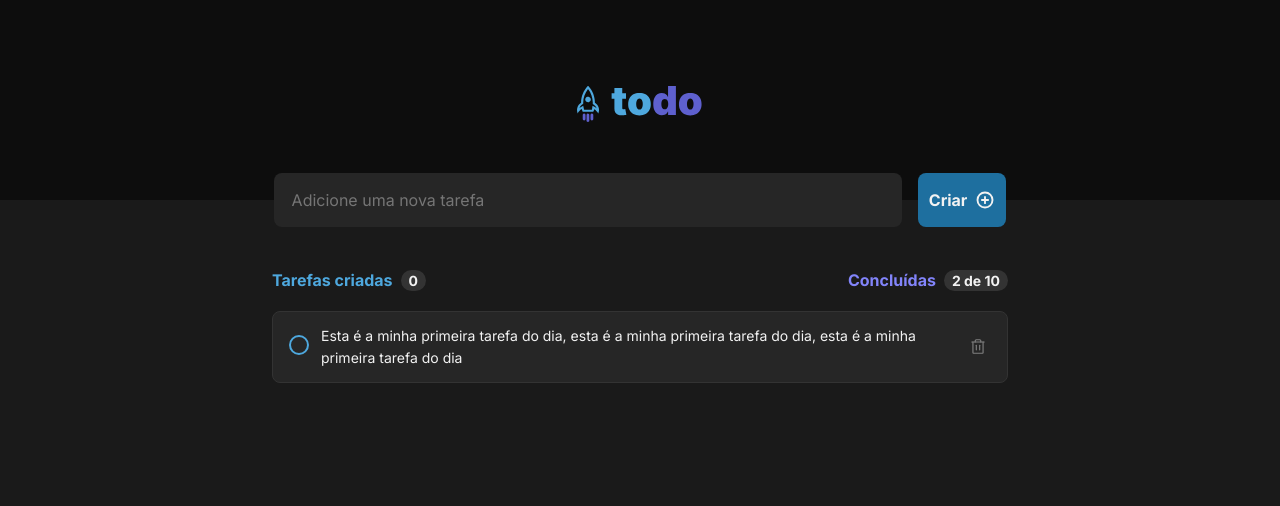
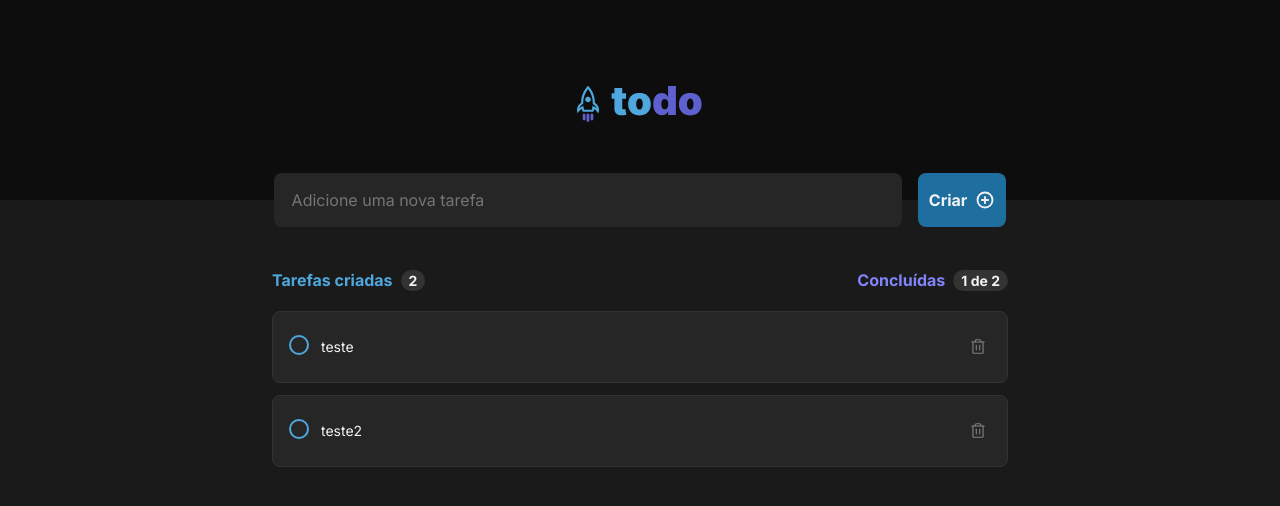
Before and after one commit to thayna-bezerra/to-do_list, a React (Vite) app: page / in a window 1280 px wide. Shown: the top 506 px of the page. Built offline with nearby package versions, Linux system fonts and the light colour scheme.

Commit message:
mapping tasks

```diff
--- a/src/App.tsx
+++ b/src/App.tsx
@@ -1,13 +1,34 @@
+import { useState } from 'react';
 import { Header } from './components/header';
+import { Task } from './components/task';
 import { Tasks } from './components/tasks';
 
 import './global.css';
 
+export interface TaskProps {
+  id: string;
+  title: string;
+  isCompleted: boolean;
+}
+
 export function App() {
+  const [tasks, setTasks] = useState([
+    {
+      id: "T1",
+      title: "teste",
+      isCompleted: true,
+    },
+    {
+      id: "T2",
+      title: "teste2",
+      isCompleted: false,
+    }
+  ]);
+
   return (
     <div>
       <Header />
-      <Tasks/>
+      <Tasks tasks={tasks}/>
     </div>
   )
 }
--- /dev/null
+++ b/src/components/task/Task.module.css
@@ -0,0 +1,75 @@
+.task {
+  width: 46rem;
+  height: 4.5rem;
+  background: var(--gray-500);
+  color: var(--gray-100);
+  border-radius: 8px;
+  border: 0.5px solid var(--gray-400);
+
+  margin: 12px auto;
+  display: flex;
+  align-items: center;
+  padding-left: 16px;
+  padding-right: 16px;
+}
+
+.taskContent {
+  font-size: 14px;
+  width: 632px;
+  margin: auto;
+  line-height: 22px;
+}
+
+.task button {
+  display: flex;
+  justify-content: center;
+  align-items: center;
+  width: 26px;
+  height: 26px;
+
+  background: transparent;
+  color: var(--gray-300);
+  cursor: pointer;
+  border: none;
+  border-radius: 4px;
+}
+
+.task button:hover {
+  color: var(--red-danger);
+  background: var(--gray-400);
+}
+
+input[type=checkbox] {
+  appearance: none;
+  border-radius: 50%;
+  width: 20px;
+  height: 20px;
+  border: 2px solid var(--blue);
+  outline: none;
+}
+
+input[type=checkbox]:checked {
+  background-color: var(--purple-dark);
+  border-color: var(--purple-dark);
+}
+
+input[type=checkbox]:checked::before {
+  content: "";
+  display: block;
+  width: 13px;
+  height: 13px;
+  background-image: url(../../assets/check.svg);
+  background-size: 13px;
+  background-repeat: no-repeat;
+  background-position: center;
+  position: relative;
+  top: 50%;
+  left: 50%;
+  transform: translate(-50%, -50%);
+}
+
+.isChecked {
+  color: var(--gray-300);
+  text-decoration: line-through;
+  border: none;
+}
--- /dev/null
+++ b/src/components/task/index.tsx
@@ -0,0 +1,29 @@
+import { Trash } from 'phosphor-react'
+import { TaskProps } from '../../App'
+import styles from './Task.module.css'
+
+interface Props {
+  task: TaskProps;
+}
+
+export function Task({ task }: Props) {
+  return (
+    /*<div className={styles.emptyList}>
+      <hr/>
+      <Notepad size={80} color="#333333" weight='light' />
+      <p><strong>Você ainda não tem tarefas cadastradas</strong> <br /> Crie tarefas e organize seus itens a fazer</p>
+    </div>*/
+    <div className={styles.task}>
+      <div className={styles.taskCheckbox}>
+        <input type="checkbox" />
+      </div>
+      <div className={styles.taskContent}>
+        <p>{task.title}</p>
+      </div>
+
+      <button>
+        <Trash size={18} />
+      </button>
+    </div>
+  )
+}
--- a/src/components/tasks/Tasks.module.css
+++ b/src/components/tasks/Tasks.module.css
@@ -1,79 +1,3 @@
-.task {
-  width: 46rem;
-  height: 4.5rem;
-  background: var(--gray-500);
-  color: var(--gray-100);
-  border-radius: 8px;
-  border: 0.5px solid var(--gray-400);
-
-  margin: 12px auto;
-  display: flex;
-  align-items: center;
-  padding-left: 16px;
-  padding-right: 16px;
-}
-
-.taskContent {
-  font-size: 14px;
-  width: 632px;
-  margin: auto;
-  line-height: 22px;
-}
-
-.task button {
-  display: flex;
-  justify-content: center;
-  align-items: center;
-  width: 26px;
-  height: 26px;
-
-  background: transparent;
-  color: var(--gray-300);
-  cursor: pointer;
-  border: none;
-  border-radius: 4px;
-}
-
-.task button:hover {
-  color: var(--red-danger);
-  background: var(--gray-400);
-}
-
-input[type=checkbox] {
-  appearance: none;
-  border-radius: 50%;
-  width: 20px;
-  height: 20px;
-  border: 2px solid var(--blue);
-  outline: none;
-}
-
-input[type=checkbox]:checked {
-  background-color: var(--purple-dark);
-  border-color: var(--purple-dark);
-}
-
-input[type=checkbox]:checked::before {
-  content: "";
-  display: block;
-  width: 13px;
-  height: 13px;
-  background-image: url(../../assets/check.svg);
-  background-size: 13px;
-  background-repeat: no-repeat;
-  background-position: center;
-  position: relative;
-  top: 50%;
-  left: 50%;
-  transform: translate(-50%, -50%);
-}
-
-.isChecked {
-  color: var(--gray-300);
-  text-decoration: line-through;
-  border: none;
-}
-
 .info{
   width: 46rem;
   margin: 70px auto 20px;
--- a/src/components/tasks/index.tsx
+++ b/src/components/tasks/index.tsx
@@ -1,30 +1,27 @@
-import { Trash } from 'phosphor-react';
+import { TaskProps } from '../../App';
+import { Task } from '../task';
 import styles from './Tasks.module.css';
 
-export function Tasks() {
+interface Props {
+  tasks: TaskProps[],
+}
+
+export function Tasks({ tasks }: Props ) {
+  const tasksQuantity = tasks.length;
+  const completedTasks = tasks.filter((task) => task.isCompleted).length;
+
   return (
     <div>
       <div className={styles.info}>
-        <p>Tarefas criadas<span className={styles.counter}>0</span></p>
-        <p>Concluídas<span className={styles.counter}>2 de 10</span></p>
+        <p>Tarefas criadas<span className={styles.counter}>{tasksQuantity}</span></p>
+        <p>Concluídas<span className={styles.counter}>{completedTasks} de {tasksQuantity}</span></p>
       </div>
-      {/*<div className={styles.emptyList}>
-        <hr/>
-        <Notepad size={80} color="#333333" weight='light' />
-        <p><strong>Você ainda não tem tarefas cadastradas</strong> <br /> Crie tarefas e organize seus itens a fazer</p>
-  </div>*/}
-      <div className={styles.task}>
-        <div className={styles.taskCheckbox}>
-          <input type="checkbox" />
-        </div>
-        <div className={styles.taskContent}>
-          <p>Esta é a minha primeira tarefa do dia, esta é a minha primeira tarefa do dia, esta é a minha primeira tarefa do dia</p>
-        </div>
+      <div>
+        {tasks.map((task) => (
+          <Task key={task.id} task={task}/>
+        ))}
+      </div>
 
-        <button>
-          <Trash size={18} />
-        </button>
-      </div>
     </div>
   )
 }
```
